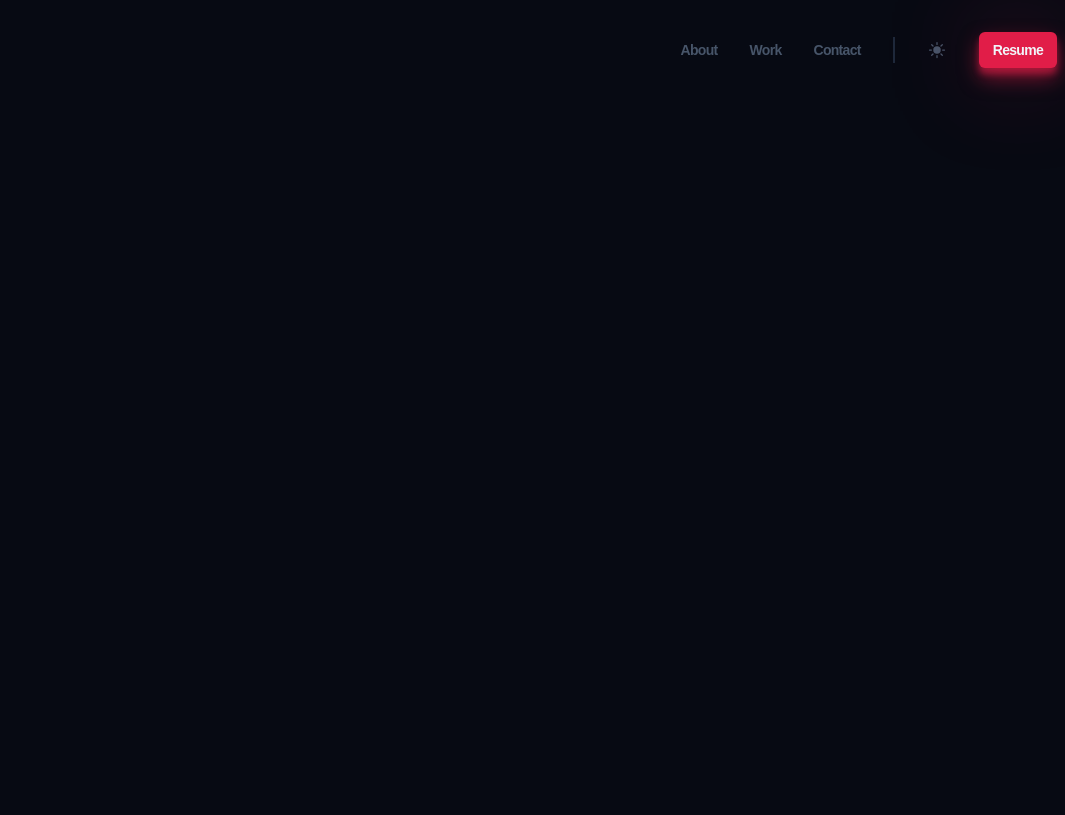
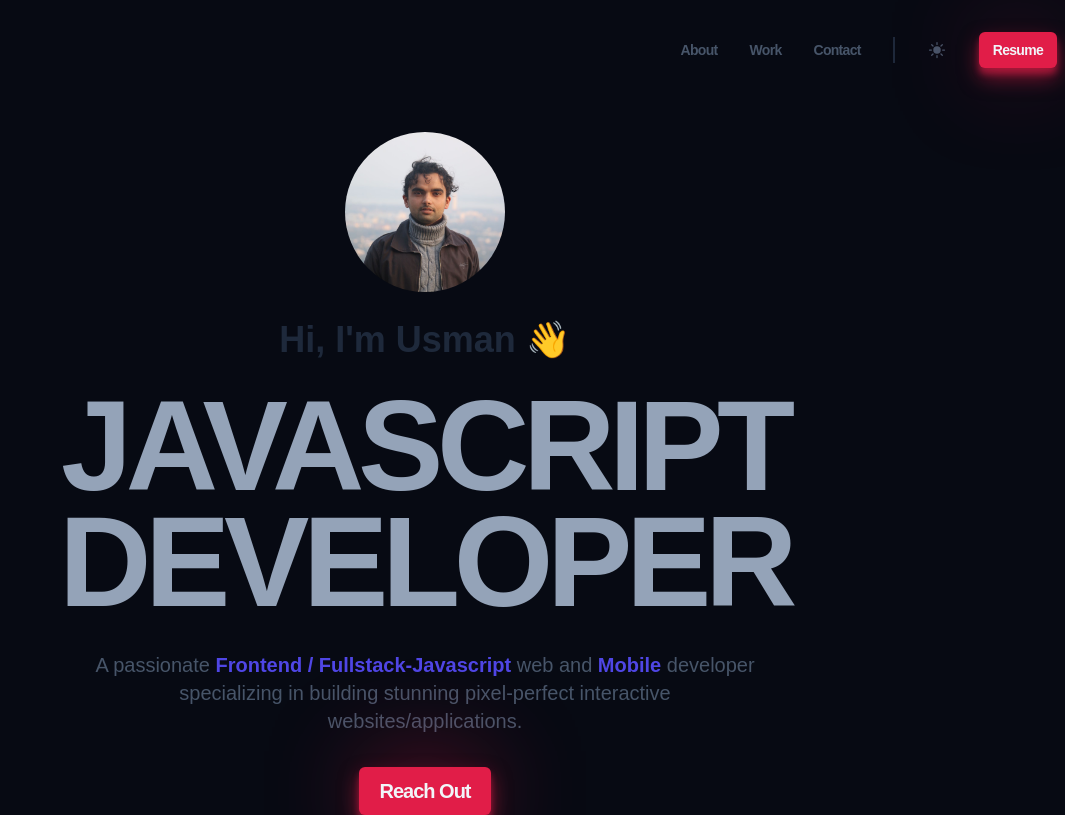
Before and after one commit to Usman-Marwat/OldPortfolio, a website built with Vite: page index.html in a window 1280 px wide. Shown: the whole page, without its empty margins (215-1280 px from the left). Built offline with nearby package versions, Linux system fonts and the light colour scheme; a web font is replaced by a local one.

Commit message:
Create and style the hero section.

```diff
--- a/index.html
+++ b/index.html
@@ -61,6 +61,24 @@
 			</nav>
 		</header>
 
+		<main>
+			<section class="hero container">
+				<img class="hero__img" src="/hero.jpeg" alt="Profile picture" />
+				<h2 class="hero__subtitle">Hi, I'm Usman 👋</h2>
+				<h1 class="hero__title">
+					JAVASCRIPT <br />
+					DEVELOPER
+				</h1>
+				<p class="hero__description">
+					A passionate <strong>Frontend / Fullstack-Javascript</strong> web and
+					<strong>Mobile</strong>
+					developer specializing in building stunning pixel-perfect interactive
+					websites/applications.
+				</p>
+				<a class="hero__btn btn" href="#">Reach out</a>
+			</section>
+		</main>
+
 		<script type="module" src="/src/main.js"></script>
 	</body>
 </html>
--- a/src/main.js
+++ b/src/main.js
@@ -1,4 +1,5 @@
 import '../styles/mordern-normalize.css';
 import '../styles/style.css';
 import '../styles/components/header.css';
+import '../styles/components/hero.css';
 import '../styles/utils.css';
--- /dev/null
+++ b/styles/components/hero.css
@@ -0,0 +1,130 @@
+.hero {
+	text-align: center;
+	display: flex;
+	flex-direction: column;
+	justify-content: center;
+	align-items: center;
+	gap: 1rem;
+	margin-top: 2rem;
+}
+
+.hero__img {
+	border-radius: 50%;
+	width: 6rem;
+	height: 6rem;
+	object-fit: cover;
+}
+
+.hero__subtitle {
+	color: var(--clr-slate800);
+	font-size: var(--size-base);
+	line-height: 0.9;
+}
+
+.hero__title {
+	color: var(--clr-slate400);
+	text-transform: uppercase;
+	font-size: var(--size-4xl);
+	letter-spacing: -0.05em;
+	line-height: 0.9;
+}
+
+.hero__description {
+	max-width: 60ch;
+	font-size: var(--size-sm);
+	color: var(--clr-slate600);
+}
+
+.hero__btn {
+	text-transform: capitalize;
+	font-size: var(--size-sm);
+}
+
+/* xs */
+@media (min-width: 475px) {
+	.hero {
+		gap: 1.5rem;
+	}
+
+	.hero__img {
+		width: 6.5rem;
+		height: 6.5rem;
+	}
+
+	.hero__subtitle {
+		font-size: var(--size-lg);
+	}
+
+	.hero__title {
+		font-size: var(--size-5xl);
+	}
+
+	.hero__description {
+		font-size: var(--size-base);
+	}
+
+	.hero__btn {
+		font-size: var(--size-base);
+	}
+}
+
+/* sm */
+/* @media (min-width: 640px) {} */
+
+/* md */
+/* @media (min-width: 768px) {} */
+
+/* lg */
+@media (min-width: 1024px) {
+	.hero__img {
+		width: 8rem;
+		height: 8rem;
+	}
+
+	.hero__subtitle {
+		font-size: var(--size-2xl);
+	}
+
+	.hero__title {
+		font-size: var(--size-7xl);
+	}
+
+	.hero__description {
+		font-size: var(--size-lg);
+	}
+
+	.hero__btn {
+		font-size: var(--size-lg);
+	}
+}
+
+/* xl */
+@media (min-width: 1280px) {
+	.hero {
+		gap: 2rem;
+	}
+
+	.hero__img {
+		width: 10rem;
+		height: 10rem;
+	}
+
+	.hero__subtitle {
+		font-size: var(--size-4xl);
+	}
+
+	.hero__title {
+		font-size: var(--size-9xl);
+	}
+
+	.hero__description {
+		font-size: var(--size-xl);
+	}
+
+	.hero__btn {
+		font-size: var(--size-xl);
+	}
+}
+
+/* 2xl */
+/* @media (min-width: 1536px) {} */
```
Also changed, not shown: public/hero.jpeg (added).
